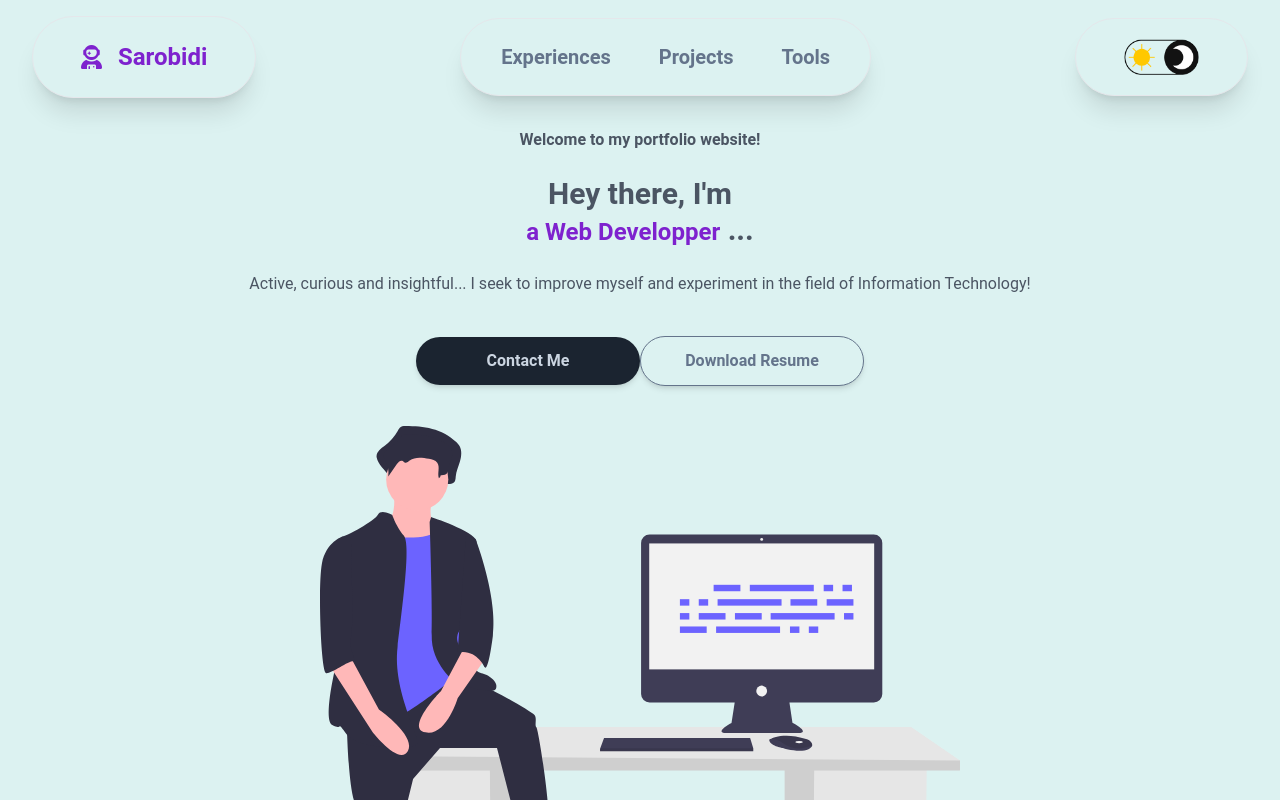
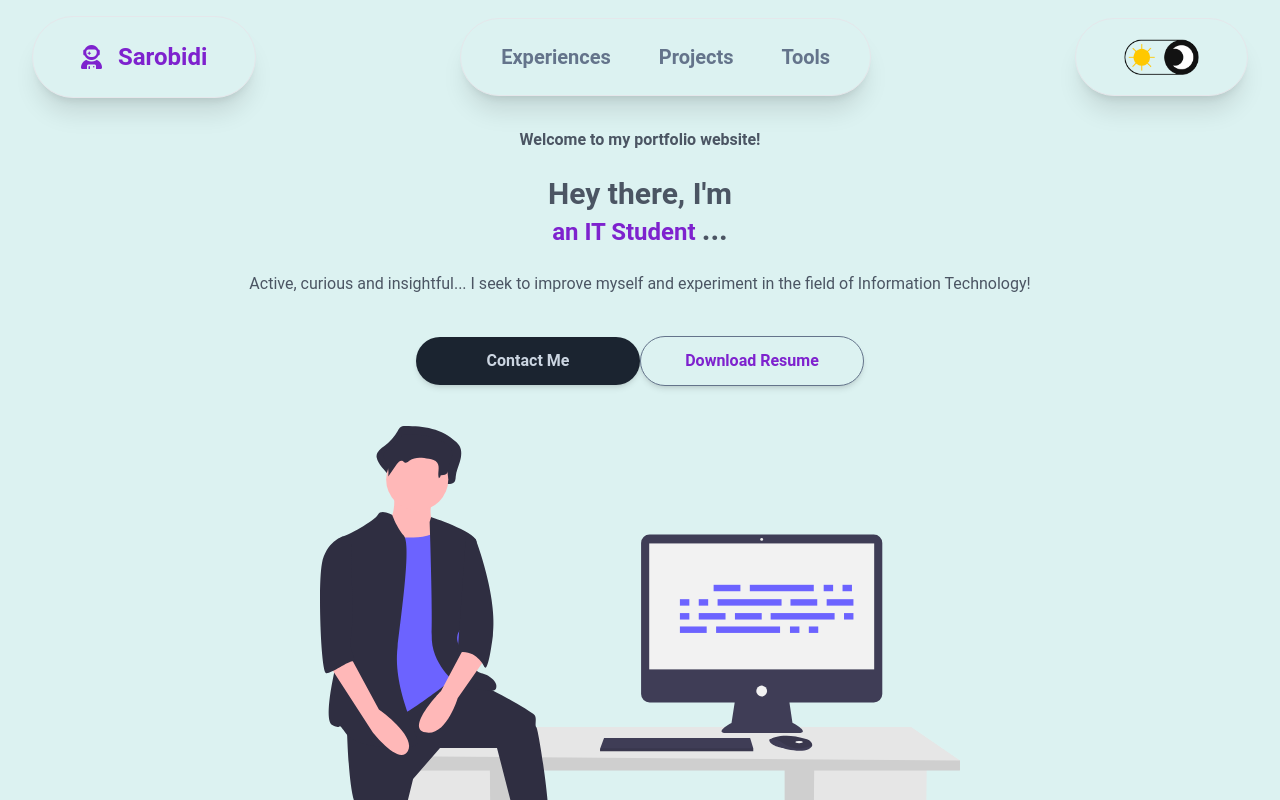
Before and after one commit to tsizehena223/portfolio2024, a React (Create React App) app: page / in a window 1280 px wide. Shown: the top 800 px of the page. Built offline with nearby package versions, Linux system fonts and the light colour scheme.

Commit message:
feat: animate words && update: UI

```diff
--- a/package.json
+++ b/package.json
@@ -9,6 +9,7 @@
     "react": "^18.2.0",
     "react-dom": "^18.2.0",
     "react-scripts": "5.0.1",
+    "react-type-animation": "^3.2.0",
     "web-vitals": "^2.1.4"
   },
   "scripts": {
--- /dev/null
+++ b/src/components/AnimatedWords.jsx
@@ -0,0 +1,21 @@
+import { TypeAnimation } from 'react-type-animation';
+
+const AnimatedWords = () => {
+    return (
+        <TypeAnimation
+            sequence={[
+                'Sarobidi',
+                2500,
+                'an IT Student',
+                2500,
+                'a Web Developper',
+                2500
+            ]}
+            wrapper="span"
+            cursor={true}
+            repeat={Infinity}
+        />
+    );
+};
+
+export default AnimatedWords;
--- a/src/components/Navbar.jsx
+++ b/src/components/Navbar.jsx
@@ -26,7 +26,7 @@ const Navbar = ({ isDarkMode, onSwitchMode }) => {
 
     return (
         <div id='navbar' className={`fixed pb-5 md:pb-5 lg:pb-6 lg:pt-4 flex my-0 items-center justify-between w-screen z-50 ${isDarkMode ? 'my-bg-dark' : 'my-bg'}`} >
-            <a href="#about" className={`border ${isDarkMode ? 'border-slate-800 my-bg-dark text-slate-200' : 'my-bg text-purple-700'} font-bold left-0 top-0 flex items-center rounded-r-full lg:rounded-full lg:mx-8 shadow-xl px-8 md:px-12 py-5 md:py-6 hover:cursor-pointer`}>
+            <a href="#about" className={`border ${isDarkMode ? 'border-slate-800 my-bg-dark text-purple-500' : 'my-bg text-purple-700'} font-bold left-0 top-0 flex items-center rounded-r-full lg:rounded-full lg:mx-8 shadow-xl px-8 md:px-12 py-5 md:py-6 hover:cursor-pointer`}>
                 <i className={`mr-3 md:mr-4 fa fa-xl fa-user-astronaut`}></i>
                 <span className='text-xl md:text-2xl'>Sarobidi</span>
             </a>
@@ -48,7 +48,7 @@ const Navbar = ({ isDarkMode, onSwitchMode }) => {
                 <img src={Mode} alt='' className='hidden md:block py-5' style={modestyle} />
             </div>
 
-            <div className={`my-bg border flex items-center md:hidden text-purple-700 ${isDarkMode && 'border-slate-800 my-bg-dark text-slate-300'} rounded-l-full lg:rounded-full shadow-xl right-0 top-0 py-6 px-6 sm:px-12`}>
+            <div className={`my-bg border flex items-center md:hidden text-purple-700 ${isDarkMode && 'border-slate-800 my-bg-dark text-purple-500'} rounded-l-full lg:rounded-full shadow-xl right-0 top-0 py-6 px-6 sm:px-12`}>
                 <button onClick={handleMenu}>
                     <i className={`fa-solid fa-xl fa-${isOpen ? 'folder-open' : 'folder-closed'}`}></i>
                     <span className="hidden font-bold ml-4 min-[400px]:inline">Menu</span>
--- a/src/pages/About.jsx
+++ b/src/pages/About.jsx
@@ -1,17 +1,7 @@
-import React, {useState, useEffect} from "react";
 import AboutIllustration from "../assets/code.svg";
+import AnimatedWords from "../components/AnimatedWords";
 
 const About = ({ isDarkMode }) => {
-    const words = ["Sarobidi", "a Web Developper", "an IT Student"];
-    const [indexWord, setIndexWord] = useState(0);
-
-    useEffect(() => {
-        const index = setInterval(() => {
-            setIndexWord((prevWord) => (prevWord == words.length - 1 ? 0 : prevWord + 1));
-        }, 3000);
-        return () => clearInterval(index);
-    }, [])
-
     return (
         <div id="about" className={`h-auto pt-32 pb-10 ${isDarkMode ? 'text-gray-300' : 'text-gray-600'}`}>
             <div className="text-center font-bold mx-8">
@@ -19,12 +9,12 @@ const About = ({ isDarkMode }) => {
                     Welcome to my portfolio website!
                 </p>
                 <h1 className="text-3xl mt-6">Hey there, I'm <br />
-                    <span className="text-purple-700 text-2xl">{words[indexWord]}</span> ...
+                    <span className={`text-purple-${isDarkMode ? '500' : '700'} text-2xl`}><AnimatedWords /></span>...
                 </h1>
                 <p className="font-normal my-6 mx-0">Active, curious and insightful... I seek to improve myself and experiment in the field of Information Technology!</p>
                 <div className="mx-2">
-                    <a href="#contact"><button className={`w-56 py-3 rounded-full shadow-md ${isDarkMode ? 'text-slate-700 my-bg' : 'my-bg-dark text-slate-300'}`}>Contact Me</button></a>
-                    <a href="#resume"><button className={`w-56 mt-4 border border-slate-500 my-bg py-3 rounded-full shadow-md ${isDarkMode ? 'text-slate-300 my-bg-dark' : 'text-slate-500'}`}>Download Resume</button></a>
+                    <a href="#contact"><button className={`w-56 py-3 rounded-full shadow-md ${isDarkMode ? 'text-purple-700 my-bg' : 'my-bg-dark text-slate-300'}`}>Contact Me</button></a>
+                    <a href="#resume"><button className={`w-56 mt-4 border border-slate-500 py-3 rounded-full shadow-md ${isDarkMode ? 'text-slate-300 my-bg-dark' : 'text-purple-700 my-bg'}`}>Download Resume</button></a>
                 </div>
             </div>
             <div className="flex items-center justify-center mt-10">
```
Also changed, not shown: 1 other file (tests, documents, lock files or other folders).
